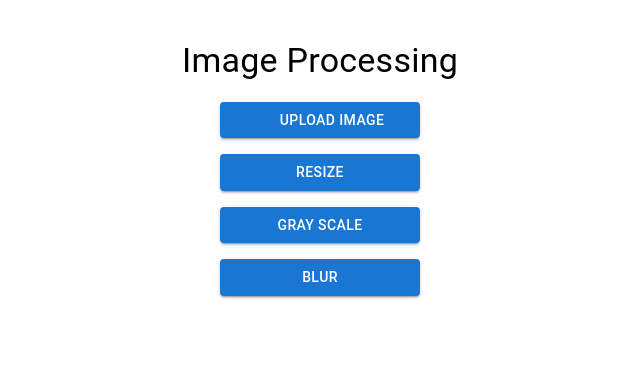
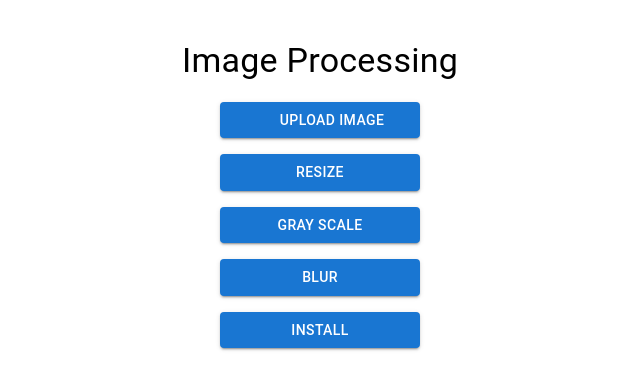
Before and after one commit to IIC3585/2025-1-s1-g12-t2, a React (Create React App) app in the folder app/: page / in a window 1280 px wide. Shown: the top 390 px of the page, without its empty margins (320-960 px from the left). Built offline with nearby package versions, Linux system fonts and the light colour scheme; some icons are missing.

Commit message:
Add install button

```diff
--- a/app/src/views/MainPage.js
+++ b/app/src/views/MainPage.js
@@ -2,6 +2,7 @@ import Box from '@mui/material/Box';
 import { styled, Button, Typography } from '@mui/material';
 import CloudUploadIcon from '@mui/icons-material/CloudUpload';
 import init, { resize, grayscale, blur } from '../pkg/img.js';
+import { useEffect } from 'react';
 
 const VisuallyHiddenInput = styled('input')({
     clip: 'rect(0 0 0 0)',
@@ -48,6 +49,32 @@ function MainPage(){
         margin: 1,
         width: '200px',
     };
+
+    let deferredPrompt;
+    useEffect(() => {
+        const handleBeforeInstallPrompt = (e) => {
+            e.preventDefault();
+            deferredPrompt = e;
+        };
+        window.addEventListener('beforeinstallprompt', handleBeforeInstallPrompt);
+        return () => {
+            window.removeEventListener('beforeinstallprompt', handleBeforeInstallPrompt);
+        };
+    }, []);
+
+    const handleInstallClick = async () => {
+        if (deferredPrompt) {
+            deferredPrompt.prompt();
+            const choiceResult = await deferredPrompt.userChoice;
+            if (choiceResult.outcome === 'accepted') {
+                console.log('PWA installation accepted');
+            } else {
+                console.log('PWA installation dismissed');
+            }
+            deferredPrompt = null;
+        }
+    };
+
     return (
         <Box sx={sx}>
             <Typography variant="h4" component="h1" gutterBottom>
@@ -93,6 +120,14 @@ function MainPage(){
             >
                 Blur
             </Button>
+            <Button
+                id="installButton"
+                variant="contained"
+                sx={buttonSx}
+                onClick={handleInstallClick}
+            >
+                Install
+            </Button>
         </Box>
     );
 }
```
